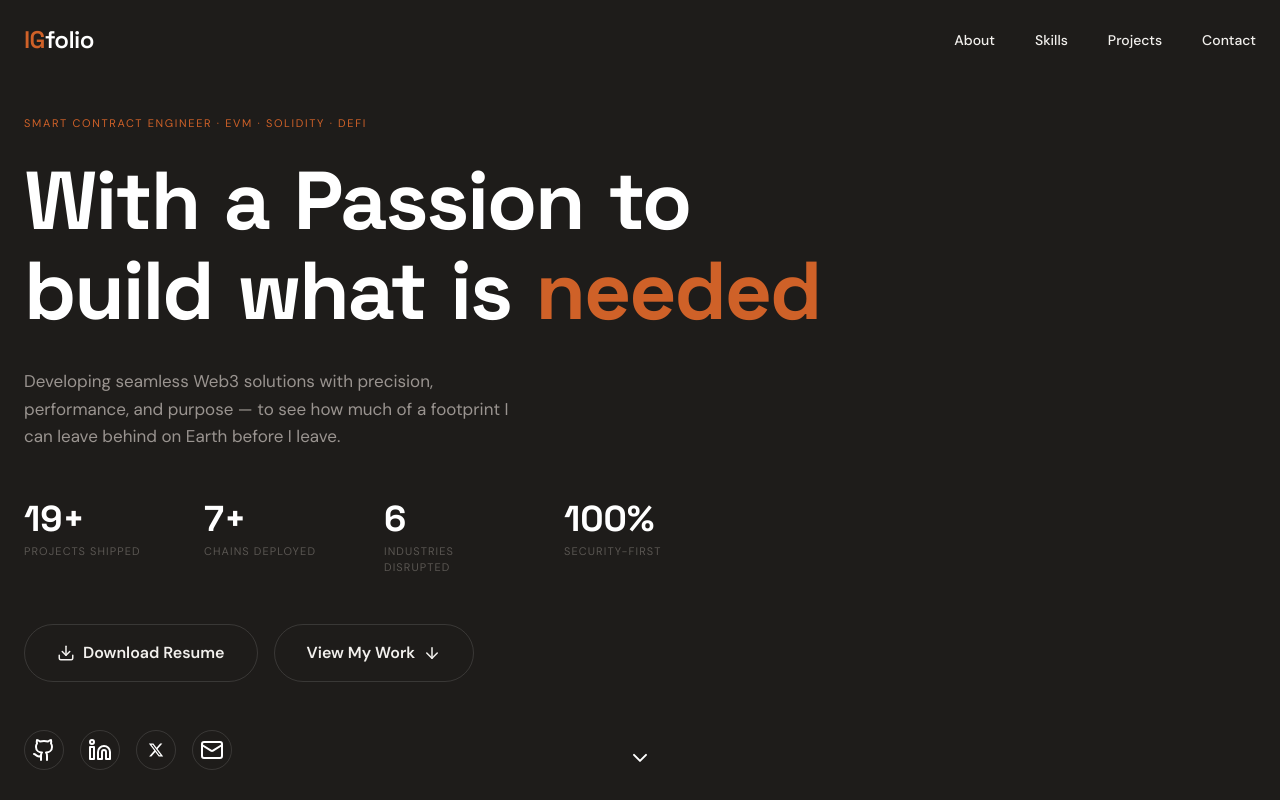
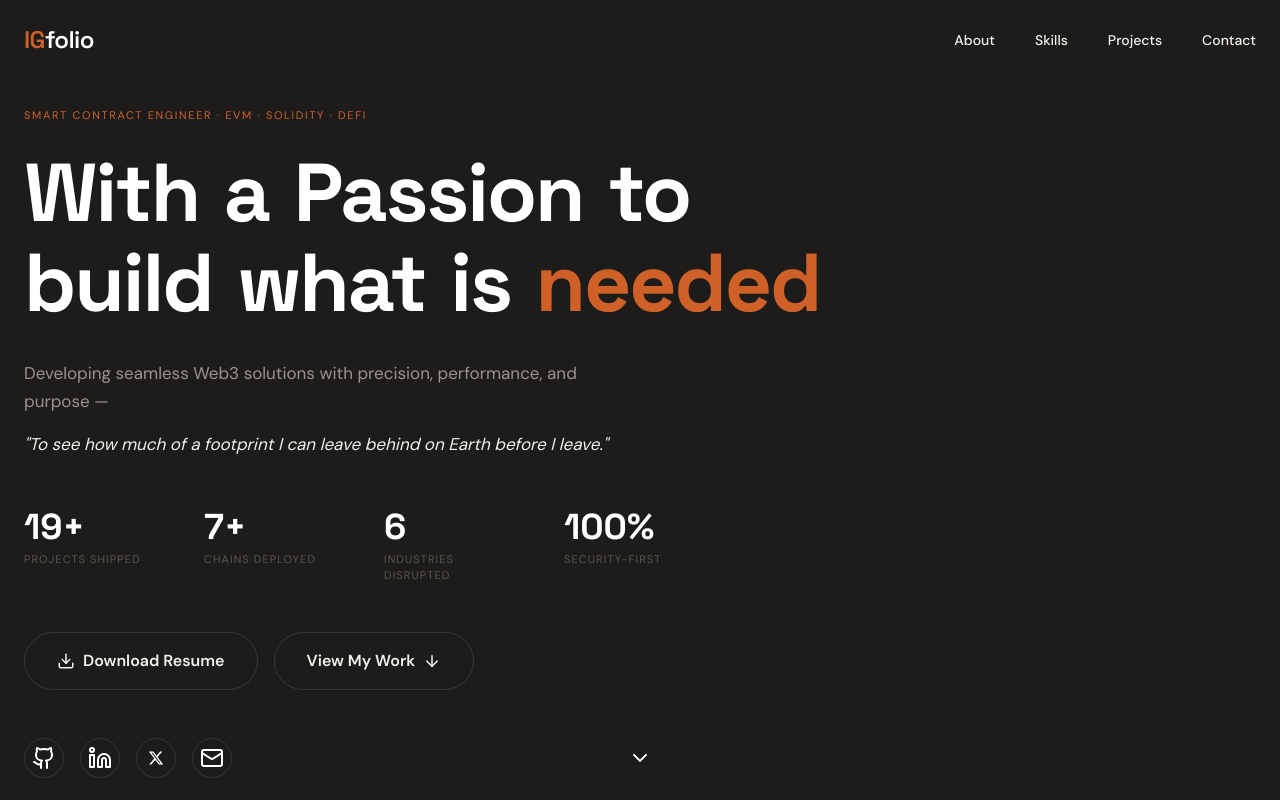
Before and after one commit to GoodnessFx/IGfolio.com, a React (Vite) app: page / in a window 1280 px wide. Shown: the top 800 px of the page. Built offline with nearby package versions, Linux system fonts and the light colour scheme.

Commit message:
Rewrite README for profile focus and format hero quote with newline and quotes

```diff
--- a/components/Hero.tsx
+++ b/components/Hero.tsx
@@ -113,9 +113,12 @@ export function Hero() {
           initial={{ opacity: 0, y: 20 }}
           animate={{ opacity: 1, y: 0 }}
           transition={{ delay: 1, duration: 0.8 }}
-          className="text-[17px] text-[var(--text-secondary)] max-w-[500px] mb-12 leading-relaxed font-dm-sans"
+          className="text-[17px] text-[var(--text-secondary)] max-w-[600px] mb-12 leading-relaxed font-dm-sans"
         >
-          Developing seamless Web3 solutions with precision, performance, and purpose — to see how much of a footprint I can leave behind on Earth before I leave.
+          Developing seamless Web3 solutions with precision, performance, and purpose —
+          <span className="block mt-4 italic text-[var(--text-primary)]">
+            "To see how much of a footprint I can leave behind on Earth before I leave."
+          </span>
         </motion.p>
 
         {/* Stats */}
```
Also changed, not shown: 1 other file (tests, documents, lock files or other folders).
